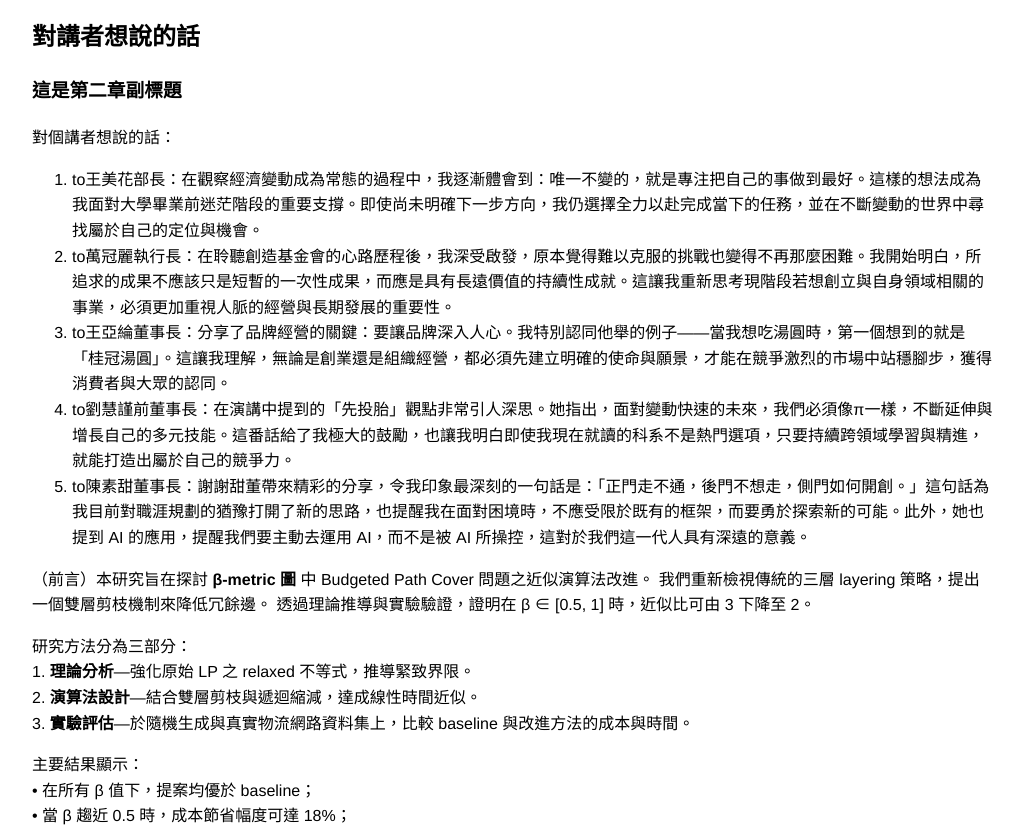
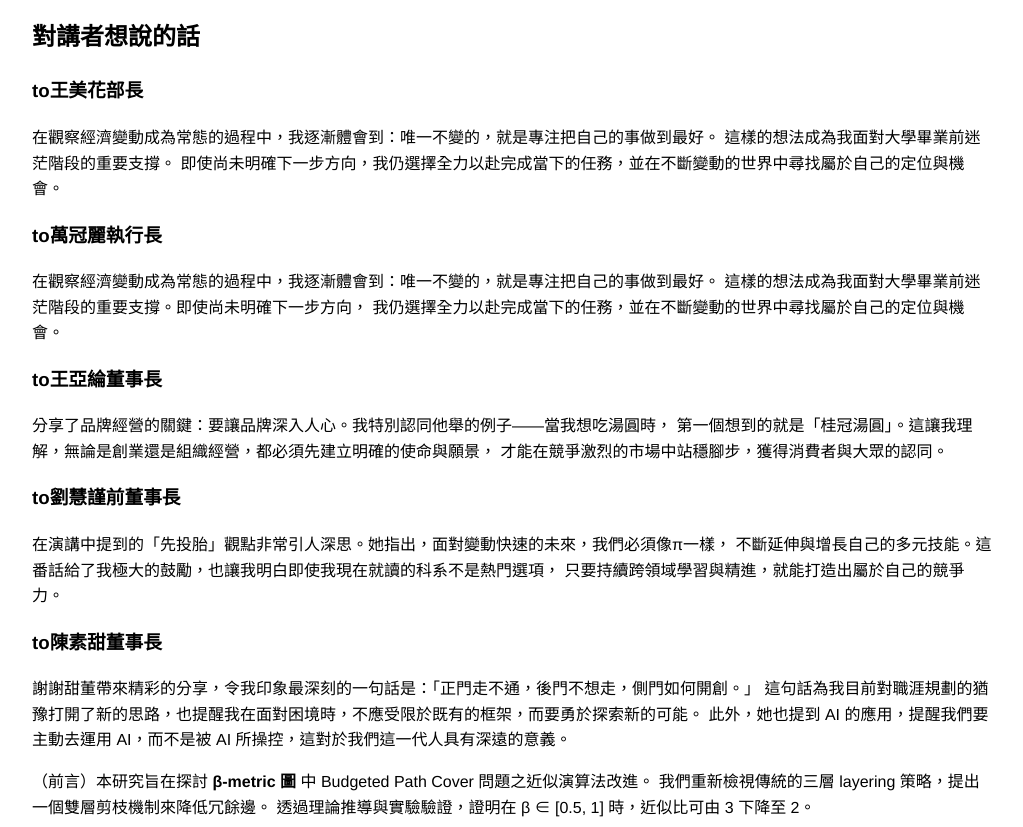
Before and after one commit to LU-MENG-YU/kaos_report, a plain HTML site: page index.html in a window 1280 px wide. Shown: the part 1040-1867 px from the top of the page, without its empty margins (253-1276 px from the left). Drawn offline with Linux system fonts and the light colour scheme.

Commit message:
Update index.html

```diff
--- a/index.html
+++ b/index.html
@@ -198,20 +198,44 @@
     <!-- ********************************* Chapter 2 ********************************* -->
     <section id="chapter2">
       <h2>對講者想說的話</h2>
-      <h3>這是第二章副標題</h3>
-<p>對個講者想說的話：</p>
-      <ol>
-        <li>to王美花部長：在觀察經濟變動成為常態的過程中，我逐漸體會到：唯一不變的，就是專注把自己的事做到最好。這樣的想法成為我面對大學畢業前迷茫階段的重要支撐。即使尚未明確下一步方向，我仍選擇全力以赴完成當下的任務，並在不斷變動的世界中尋找屬於自己的定位與機會。</li>
-        <li>to萬冠麗執行長：在聆聽創造基金會的心路歷程後，我深受啟發，原本覺得難以克服的挑戰也變得不再那麼困難。我開始明白，所追求的成果不應該只是短暫的一次性成果，而應是具有長遠價值的持續性成就。這讓我重新思考現階段若想創立與自身領域相關的事業，必須更加重視人脈的經營與長期發展的重要性。</li>
-        <li>to王亞綸董事長：分享了品牌經營的關鍵：要讓品牌深入人心。我特別認同他舉的例子——當我想吃湯圓時，第一個想到的就是「桂冠湯圓」。這讓我理解，無論是創業還是組織經營，都必須先建立明確的使命與願景，才能在競爭激烈的市場中站穩腳步，獲得消費者與大眾的認同。	</li>
-        <li>to劉慧謹前董事長：在演講中提到的「先投胎」觀點非常引人深思。她指出，面對變動快速的未來，我們必須像π一樣，不斷延伸與增長自己的多元技能。這番話給了我極大的鼓勵，也讓我明白即使我現在就讀的科系不是熱門選項，只要持續跨領域學習與精進，就能打造出屬於自己的競爭力。</li>
-        <li>to陳素甜董事長：謝謝甜董帶來精彩的分享，令我印象最深刻的一句話是：「正門走不通，後門不想走，側門如何開創。」這句話為我目前對職涯規劃的猶豫打開了新的思路，也提醒我在面對困境時，不應受限於既有的框架，而要勇於探索新的可能。此外，她也提到 AI 的應用，提醒我們要主動去運用 AI，而不是被 AI 所操控，這對於我們這一代人具有深遠的意義。</li>
-      </ol>
+      <h3>to王美花部長</h3>
+<p>在觀察經濟變動成為常態的過程中，我逐漸體會到：唯一不變的，就是專注把自己的事做到最好。
+  這樣的想法成為我面對大學畢業前迷茫階段的重要支撐。
+  即使尚未明確下一步方向，我仍選擇全力以赴完成當下的任務，並在不斷變動的世界中尋找屬於自己的定位與機會。
+</p>
+
+ <h3>to萬冠麗執行長</h3>
+
+<p>
+  在觀察經濟變動成為常態的過程中，我逐漸體會到：唯一不變的，就是專注把自己的事做到最好。
+  這樣的想法成為我面對大學畢業前迷茫階段的重要支撐。即使尚未明確下一步方向，
+  我仍選擇全力以赴完成當下的任務，並在不斷變動的世界中尋找屬於自己的定位與機會。
+</p>
+
+      <h3>to王亞綸董事長</h3>
+
+    <p>
+      分享了品牌經營的關鍵：要讓品牌深入人心。我特別認同他舉的例子——當我想吃湯圓時，
+      第一個想到的就是「桂冠湯圓」。這讓我理解，無論是創業還是組織經營，都必須先建立明確的使命與願景，
+      才能在競爭激烈的市場中站穩腳步，獲得消費者與大眾的認同。
+    </p>
+
+         <h3>to劉慧謹前董事長</h3>
+      <p>
+        在演講中提到的「先投胎」觀點非常引人深思。她指出，面對變動快速的未來，我們必須像π一樣，
+        不斷延伸與增長自己的多元技能。這番話給了我極大的鼓勵，也讓我明白即使我現在就讀的科系不是熱門選項，
+        只要持續跨領域學習與精進，就能打造出屬於自己的競爭力。
+      </p>
+
+       <h3>to陳素甜董事長</h3>
+
+      <p>
+        謝謝甜董帶來精彩的分享，令我印象最深刻的一句話是：「正門走不通，後門不想走，側門如何開創。」
+        這句話為我目前對職涯規劃的猶豫打開了新的思路，也提醒我在面對困境時，不應受限於既有的框架，而要勇於探索新的可能。
+        此外，她也提到 AI 的應用，提醒我們要主動去運用 AI，而不是被 AI 所操控，這對於我們這一代人具有深遠的意義。
+      </p>
 
 
-</li>
-
-      </ul>
 
 
       <!-- ===== 示範多行文字 ===== -->
@@ -286,7 +310,8 @@
 <p>
   時間規劃：因為從小開始就是運動員的背景，但是也被要求課業要維持，所以在面對多重角色時要如何去規劃時間，
   在與跟大家相同的時間中可以做得比多人多的事且效果也不會比別人差。
-
+  </p>
+         <p>
 韌性：在當運動員的基本能力就是要堅持有韌性，不論環境多艱辛還是對手怎麼干擾你，都應該專注自己該做的事並且不輕易方式，
   所以有這份心態後，無論現在遇到什麼困境都會覺得沒有在球場上艱辛就算有也是會設法度過，
 
@@ -294,12 +319,8 @@
 
   <h3>劣勢</h3>
 
-
-
-      <!-- ===== 示範多行文字 ===== -->
-      <!-- ===== <p>這樣比較好看 ===== -->
       <p>
-        （判斷猶豫不決：在面對需要做出決策的情境時，因為傾向追求完善、
+        判斷猶豫不決：在面對需要做出決策的情境時，因為傾向追求完善、
         周全的規劃，有時會過度分析、思慮過多，導致猶豫不決，錯失最佳的行動時機。
         我意識到這一點後，正積極學習在保持冷靜理性的前提下，提升果斷判斷的能力，
         避免因遲疑而錯過機會，同時也避免因過於衝動而產生後悔的決策。
@@ -330,10 +351,10 @@
 
       <!-- 其餘內容格式同上 -->
     </section>
-    V <!-- ********************************* Chapter 5 ********************************* -->
-   <section id="chapter5"
+     <!-- ********************************* Chapter 5 ********************************* -->
+   <section id="chapter5">
       <h2>未來實習/求職規劃</h2>
-      <h3>這是第二章副標題</h3>
+      <h3>規劃</h3>
 <p>規劃</p>
 
 
@@ -341,7 +362,7 @@
       <!-- ===== 示範多行文字 ===== -->
       <!-- ===== <p>這樣比較好看 ===== -->
       <p>
-        （在未來的實習規劃中，我預計將前往中國大陸的網球俱樂部實習，時間約為半個月至一個月，
+        在未來的實習規劃中，我預計將前往中國大陸的網球俱樂部實習，時間約為半個月至一個月，
         藉此深入了解當地網球俱樂部實際的營運模式。同時，我也會評估是否有長期留在當地發展的可能，
         或是以此經驗拓展人脈、吸收經營知識，作為未來在台灣發展的基礎。
 返回台灣後，我計畫持續在嘉義地區耕耘教學與人脈，擴展目前的教學團隊，希望能將民雄打造成為一個穩定的教學據點。
```
